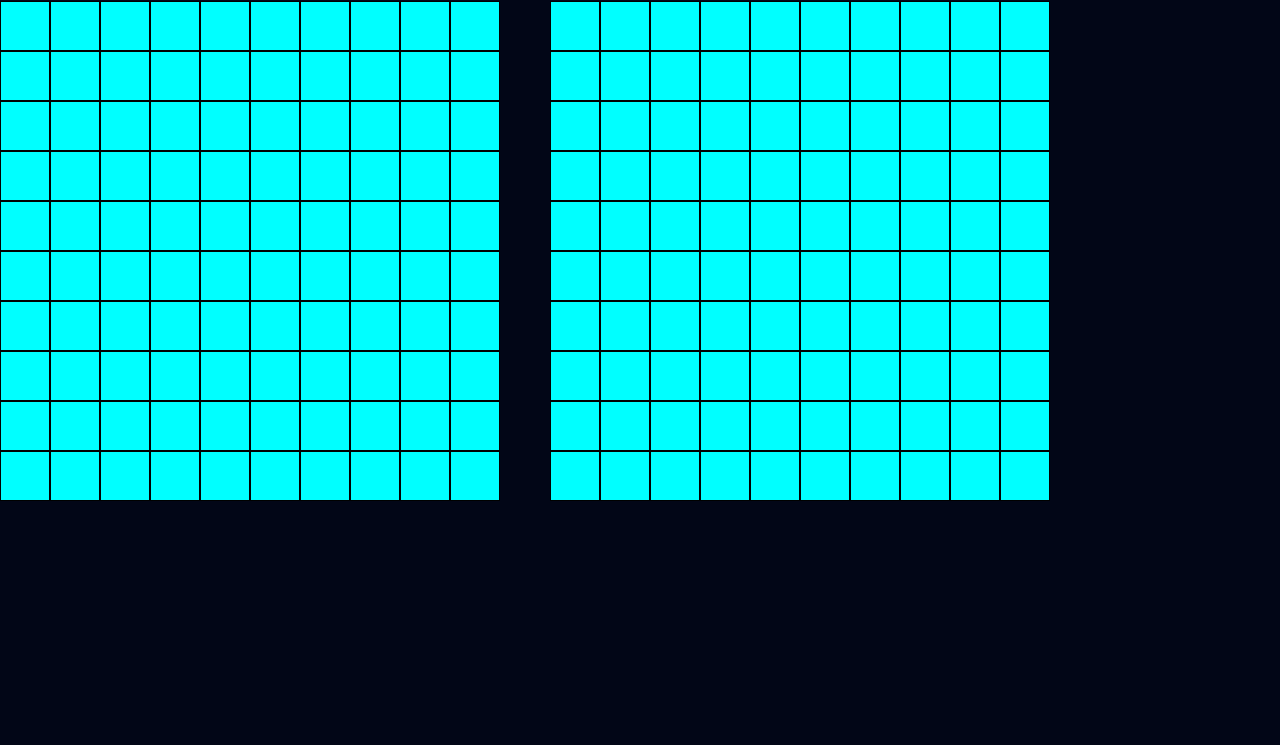
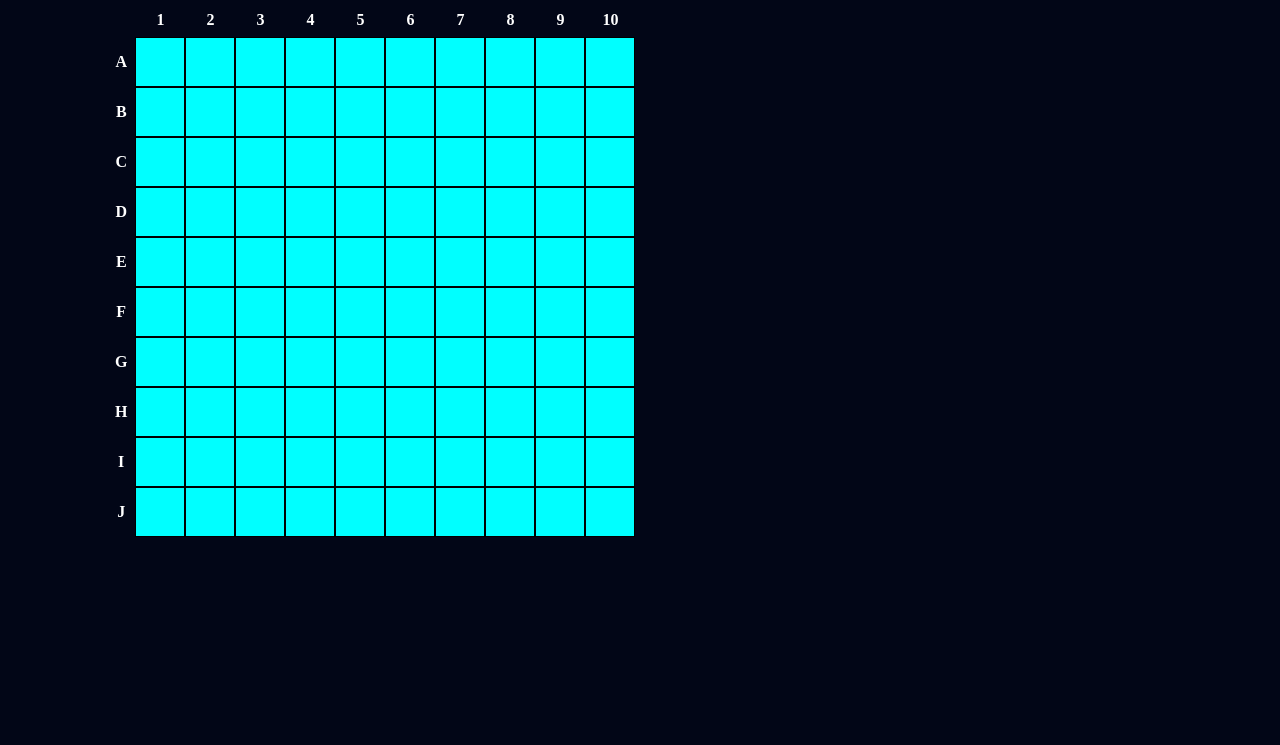
Before and after one commit to JMDoza/battleship-js, a website built with webpack: page src/template.html in a window 1280 px wide. Shown: the part 79-824 px from the top of the page. Built offline with nearby package versions, Linux system fonts and the light colour scheme.

Commit message:
designing page

```diff
--- a/src/styles.css
+++ b/src/styles.css
@@ -7,13 +7,14 @@ body {
 }
 
 header > h1 {
+  font-size: 36px;
   margin-left: 24px;
 }
 
 .content {
   display: flex;
+  justify-content: center;
   gap: 50px;
-
 }
 
 .player-container {
@@ -22,13 +23,38 @@ header > h1 {
 .player-gameboard {
   display: grid;
   width: 500px;
-  grid-template-columns: repeat(10, 1fr);
-  grid-template-columns: repeat(10, 1fr);
+  grid-template-columns: auto repeat(10, 1fr);
+  grid-template-columns: auto repeat(10, 1fr);
+
 }
 
 .cell {
   box-sizing: border-box;
   background-color: aqua;
   height: 50px;
+  width: 50px;
   border: 1px solid black;
 }
+
+.row-label,
+.col-label,
+.corner {
+  font-weight: bold;
+  place-self: center;
+}
+
+.row-label {
+  grid-column: 1;
+  margin-right: 8px;
+}
+
+.col-label {
+  grid-row: 1;
+  margin-bottom: 8px;
+
+}
+
+.corner {
+  grid-column: 1;
+  grid-row: 1;
+}
--- a/src/template.html
+++ b/src/template.html
@@ -9,7 +9,132 @@
     <header><h1>Battleships</h1></header>
     <div class="content">
       <div class="player-container" data-playerid="1">
-        <div class="player-gameboard"></div>
+        <div class="player-gameboard">
+          <!-- Column labels -->
+          <div class="corner"></div>
+          <!-- Top-left blank corner -->
+          <div class="col-label">1</div>
+          <div class="col-label">2</div>
+          <div class="col-label">3</div>
+          <div class="col-label">4</div>
+          <div class="col-label">5</div>
+          <div class="col-label">6</div>
+          <div class="col-label">7</div>
+          <div class="col-label">8</div>
+          <div class="col-label">9</div>
+          <div class="col-label">10</div>
+
+          <div class="row-label">A</div>
+          <div class="cell"></div>
+          <div class="cell"></div>
+          <div class="cell"></div>
+          <div class="cell"></div>
+          <div class="cell"></div>
+          <div class="cell"></div>
+          <div class="cell"></div>
+          <div class="cell"></div>
+          <div class="cell"></div>
+          <div class="cell"></div>
+          <div class="row-label">B</div>
+          <div class="cell"></div>
+          <div class="cell"></div>
+          <div class="cell"></div>
+          <div class="cell"></div>
+          <div class="cell"></div>
+          <div class="cell"></div>
+          <div class="cell"></div>
+          <div class="cell"></div>
+          <div class="cell"></div>
+          <div class="cell"></div>
+          <div class="row-label">C</div>
+          <div class="cell"></div>
+          <div class="cell"></div>
+          <div class="cell"></div>
+          <div class="cell"></div>
+          <div class="cell"></div>
+          <div class="cell"></div>
+          <div class="cell"></div>
+          <div class="cell"></div>
+          <div class="cell"></div>
+          <div class="cell"></div>
+          <div class="row-label">D</div>
+          <div class="cell"></div>
+          <div class="cell"></div>
+          <div class="cell"></div>
+          <div class="cell"></div>
+          <div class="cell"></div>
+          <div class="cell"></div>
+          <div class="cell"></div>
+          <div class="cell"></div>
+          <div class="cell"></div>
+          <div class="cell"></div>
+          <div class="row-label">E</div>
+          <div class="cell"></div>
+          <div class="cell"></div>
+          <div class="cell"></div>
+          <div class="cell"></div>
+          <div class="cell"></div>
+          <div class="cell"></div>
+          <div class="cell"></div>
+          <div class="cell"></div>
+          <div class="cell"></div>
+          <div class="cell"></div>
+          <div class="row-label">F</div>
+          <div class="cell"></div>
+          <div class="cell"></div>
+          <div class="cell"></div>
+          <div class="cell"></div>
+          <div class="cell"></div>
+          <div class="cell"></div>
+          <div class="cell"></div>
+          <div class="cell"></div>
+          <div class="cell"></div>
+          <div class="cell"></div>
+          <div class="row-label">G</div>
+          <div class="cell"></div>
+          <div class="cell"></div>
+          <div class="cell"></div>
+          <div class="cell"></div>
+          <div class="cell"></div>
+          <div class="cell"></div>
+          <div class="cell"></div>
+          <div class="cell"></div>
+          <div class="cell"></div>
+          <div class="cell"></div>
+          <div class="row-label">H</div>
+          <div class="cell"></div>
+          <div class="cell"></div>
+          <div class="cell"></div>
+          <div class="cell"></div>
+          <div class="cell"></div>
+          <div class="cell"></div>
+          <div class="cell"></div>
+          <div class="cell"></div>
+          <div class="cell"></div>
+          <div class="cell"></div>
+          <div class="row-label">I</div>
+          <div class="cell"></div>
+          <div class="cell"></div>
+          <div class="cell"></div>
+          <div class="cell"></div>
+          <div class="cell"></div>
+          <div class="cell"></div>
+          <div class="cell"></div>
+          <div class="cell"></div>
+          <div class="cell"></div>
+          <div class="cell"></div>
+          <div class="row-label">J</div>
+          <div class="cell"></div>
+          <div class="cell"></div>
+          <div class="cell"></div>
+          <div class="cell"></div>
+          <div class="cell"></div>
+          <div class="cell"></div>
+          <div class="cell"></div>
+          <div class="cell"></div>
+          <div class="cell"></div>
+          <div class="cell"></div>
+        </div>
       </div>
       <div class="player-container" data-playerid="2">
         <div class="player-gameboard"></div>
@@ -17,15 +142,15 @@
     </div>
   </body>
   <script defer>
-    const playerContainer = document.querySelectorAll(".player-gameboard");
-    const fragment = document.createDocumentFragment();
-    for (let i = 0; i < 100; i++) {
-      const cell = document.createElement("div");
-      cell.className = "cell";
-      fragment.appendChild(cell);
-    }
+    // const playerContainer = document.querySelectorAll(".player-gameboard");
+    // const fragment = document.createDocumentFragment();
+    // for (let i = 0; i < 100; i++) {
+    //   const cell = document.createElement("div");
+    //   cell.className = "cell";
+    //   fragment.appendChild(cell);
+    // }
 
-    playerContainer[1].appendChild(fragment.cloneNode(true));
-    playerContainer[0].appendChild(fragment);
+    // playerContainer[1].appendChild(fragment.cloneNode(true));
+    // playerContainer[0].appendChild(fragment);
   </script>
 </html>
```
